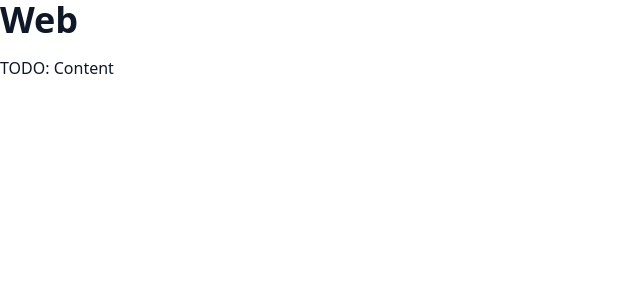
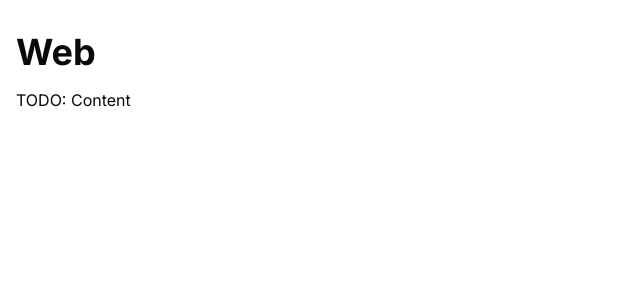
Before and after one commit to bogdan-niedzwiecki/nextjs-foundations, a Next.js app in the folder apps/web/: page / in a window 1280 px wide. Shown: the top 300 px of the page, without its empty margins (0-640 px from the left). Built offline with nearby package versions, Linux system fonts and the light colour scheme.

Commit message:
feat(advanced): optimize fonts with next/font and fallback

```diff
--- a/apps/web/src/app/globals.css
+++ b/apps/web/src/app/globals.css
@@ -1,3 +1,12 @@
 @import "tailwindcss";
 
 @import "@repo/ui/globals.css";
+
+@theme inline {
+  --font-sans:
+    var(--font-inter), ui-sans-serif, system-ui, sans-serif,
+    "Apple Color Emoji", "Segoe UI Emoji", "Segoe UI Symbol", "Noto Color Emoji";
+  --font-mono:
+    var(--font-mono), ui-monospace, SFMono-Regular, Menlo, Monaco, Consolas,
+    "Liberation Mono", "Courier New", monospace;
+}
--- a/apps/web/src/app/layout.tsx
+++ b/apps/web/src/app/layout.tsx
@@ -1,25 +1,36 @@
-// Root layout: wraps ALL pages, provides html/body structure
-// Keep this minimal: no section-specific chrome here
+import type { Metadata } from "next";
+import { Inter, JetBrains_Mono } from "next/font/google";
 
-import type { Metadata } from "next";
 import "./globals.css";
 
+// Variable font - all weights in single file
+const inter = Inter({
+  subsets: ["latin"],
+  variable: "--font-inter",
+  display: "swap",
+  adjustFontFallback: true,
+});
+
+// Monospace font for code blocks
+const jetbrainsMono = JetBrains_Mono({
+  subsets: ["latin"],
+  variable: "--font-mono",
+  display: "swap",
+});
+
 export const metadata: Metadata = {
-  title: "Next.js Foundations",
-  description: "Learning Next.js patterns",
+  title: process.env.NEXT_PUBLIC_APP_NAME || "Vercel Academy Foundation - Web",
+  description: "VAF Web",
 };
 
 export default function RootLayout({
   children,
-}: {
+}: Readonly<{
   children: React.ReactNode;
-}) {
+}>) {
   return (
-    <html lang="en">
-      <body className="min-h-screen bg-white text-gray-900">
-        {/* Global providers would go here (theme, auth, etc.) */}
-        {children}
-      </body>
+    <html lang="en" className={`${inter.variable} ${jetbrainsMono.variable}`}>
+      <body className="container mx-auto px-4 py-8 font-sans">{children}</body>
     </html>
   );
 }
```
